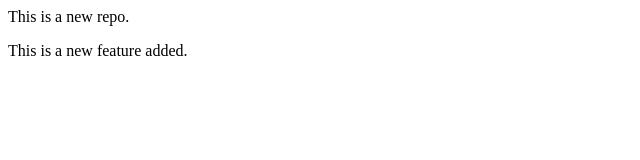
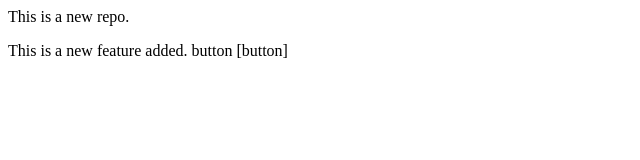
Before and after one commit to Vaibhav-888/LocalRepo, a plain HTML site: page index.html in a window 1280 px wide. Shown: the full height of the page, 0-640 px from the left. Drawn offline with Linux system fonts and the light colour scheme.

Commit message:
add new button feature in feature branch

```diff
--- a/index.html
+++ b/index.html
@@ -1,2 +1,2 @@
 <p>This is a new repo.</p>
-<p>This is a new feature added.</p>
+<p>This is a new feature added. button [button]</p>
```
